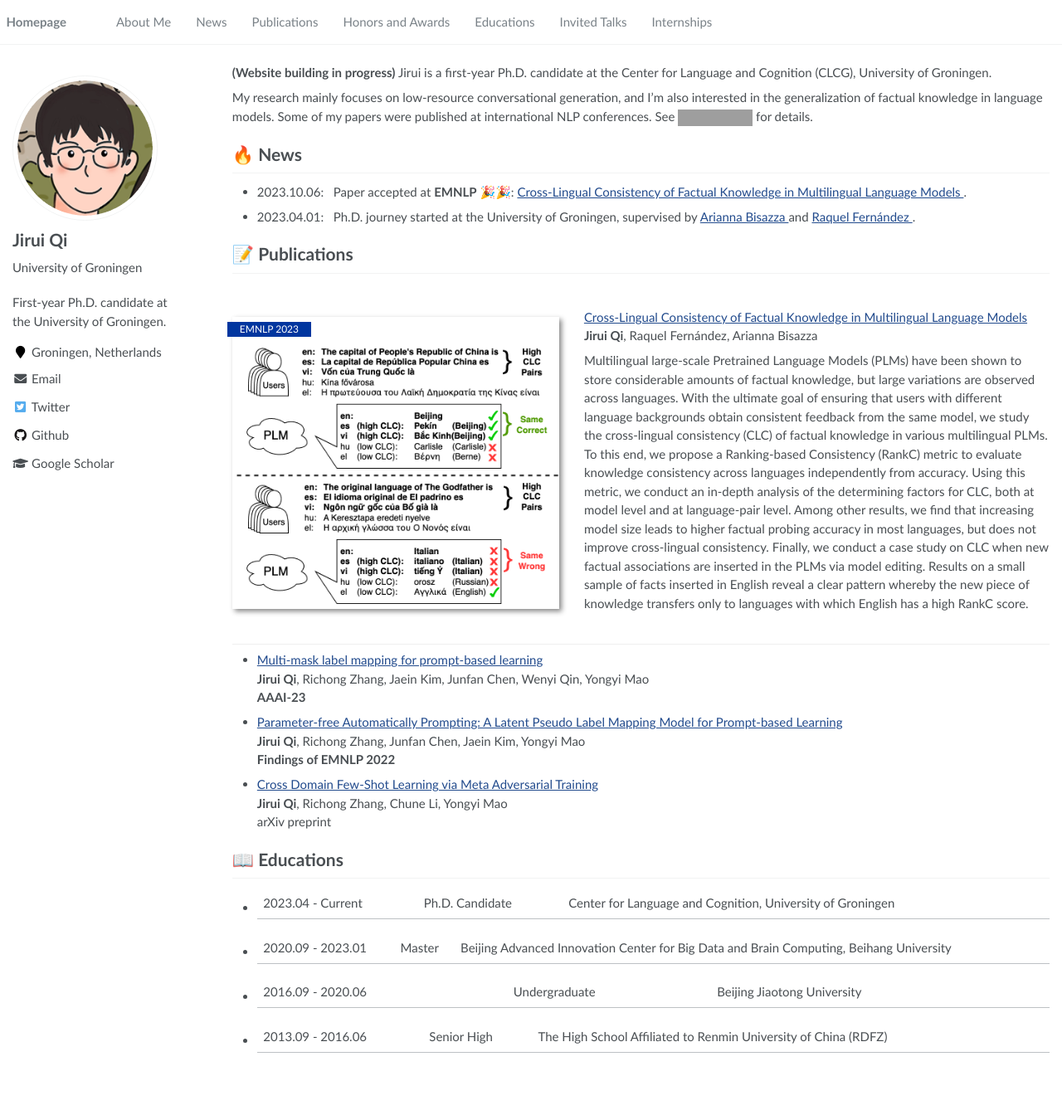
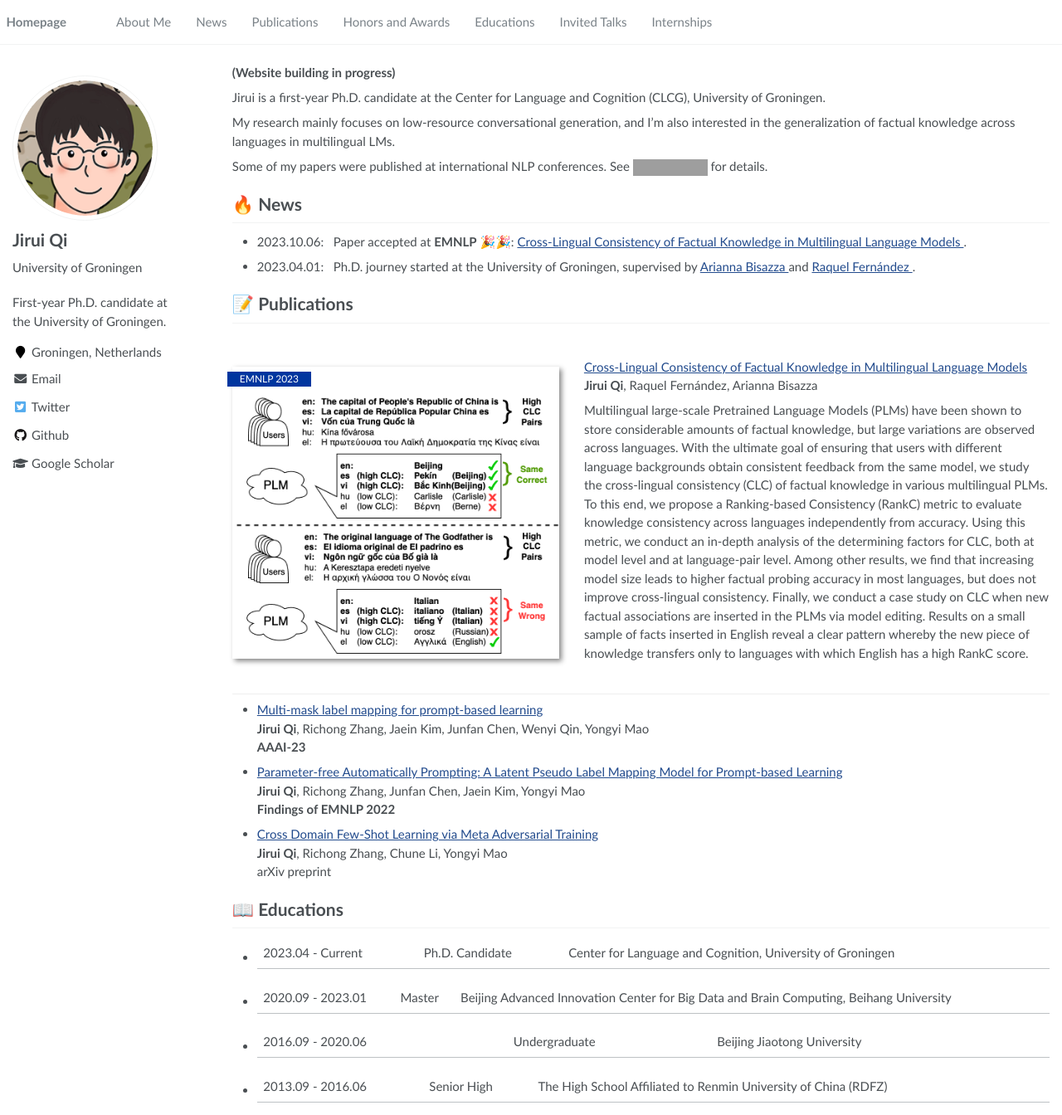
Before and after one commit to RayeRen/acad-homepage.github.io, a Jekyll site: the page built from _pages/about.md, in a window 1280 px wide and 1344 px high. Shown: the whole window at 83% size. Built offline with Jekyll 4.4.1, drawn with Linux system fonts in a browser that asks for light colours; grey boxes are pictures that could not be loaded.

Commit message:
Update about.md

```diff
--- a/_pages/about.md
+++ b/_pages/about.md
@@ -17,9 +17,12 @@ redirect_from:
 
 <span class='anchor' id='about-me'></span>
 
-<b> (Website building in progress) </b> Jirui is a first-year Ph.D. candidate at the Center for Language and Cognition (CLCG), University of Groningen.
+**(Website building in progress)**
 
-My research mainly focuses on low-resource conversational generation, and I'm also interested in the generalization of factual knowledge in language models.
+Jirui is a first-year Ph.D. candidate at the Center for Language and Cognition (CLCG), University of Groningen.
+
+My research mainly focuses on low-resource conversational generation, and I'm also interested in the generalization of factual knowledge across languages in multilingual LMs.
+
 Some of my papers were published at international NLP conferences. See <a href='[https://scholar.google.com/citations?user=DhtAFkwAAAAJ](https://scholar.google.nl/citations?hl=en&user=bN9bPVUAAAAJ)'><img src="https://img.shields.io/endpoint?url={{ url | url_encode }}&logo=Google%20Scholar&labelColor=f6f6f6&color=9cf&style=flat&label=citations"></a> for details.
 
 
```
